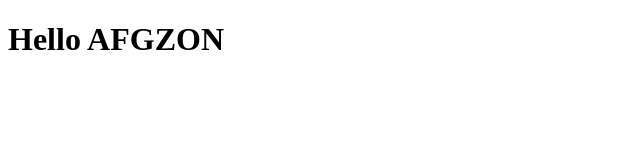
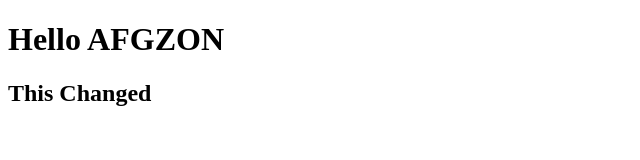
Before and after one commit to BinAfgzon/MyAfgzonFirstPro, a plain HTML site: page index.html in a window 1280 px wide. Shown: the whole page, without its empty margins (0-640 px from the left). Drawn offline with Linux system fonts and the light colour scheme.

Commit message:
This my changed

```diff
--- a/index.html
+++ b/index.html
@@ -7,6 +7,6 @@
 </head>
 <body>
     <h1>Hello AFGZON</h1>
-
+    <h2>This Changed</h2>
 </body>
 </html>
```
Also changed, not shown: 1 other file.
